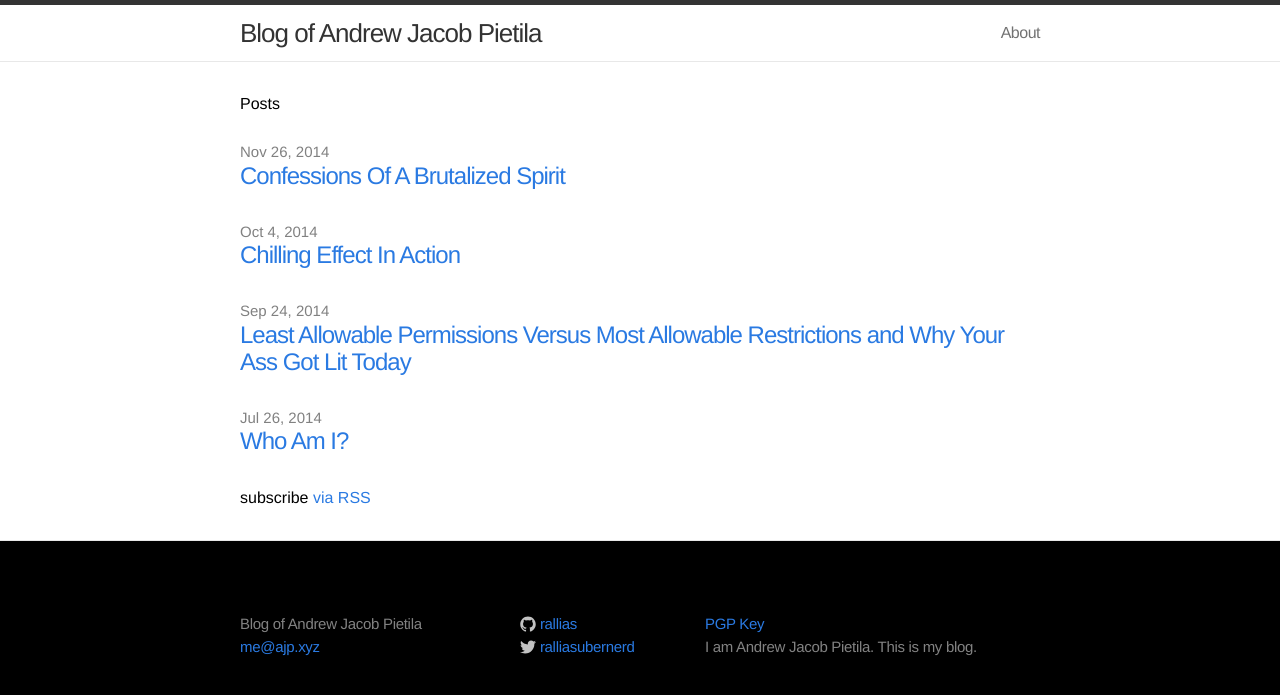
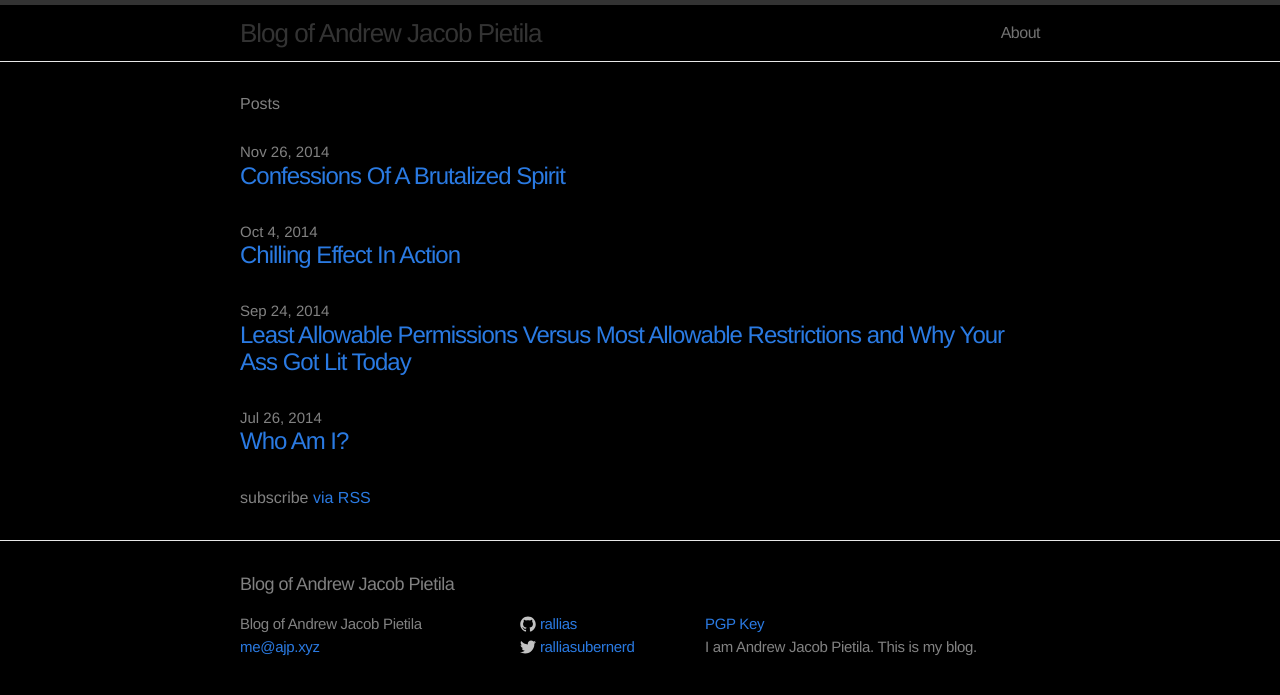
Before and after one commit to rallias/ajp.xyz, a Jekyll site: the page built from index.html, in a window 1280 px wide. Shown: the top 695 px of the page. Built offline with Jekyll 4.4.1, drawn with Linux system fonts in a browser that asks for light colours.

Commit message:
Update main.css

```diff
--- a/css/main.css
+++ b/css/main.css
@@ -19,7 +19,7 @@ body {
 h1, h2, h3, h4, h5, h6 { font-size: 100%; font-weight: 400; }
 
 a         { color: #2a7ae2; text-decoration: none; }
-a:hover   { color: #000; text-decoration: underline; }
+a:hover   { color: #fff; text-decoration: underline; }
 a:visited { color: #205caa; }
 
 /* Utility */
@@ -44,7 +44,7 @@ a:visited { color: #205caa; }
   border-top: 5px solid #333;
   border-bottom: 1px solid #e8e8e8;
   min-height: 56px;
-  background-color: white;
+  background-color: black;
 }
 
 .site-title,
@@ -85,6 +85,7 @@ a:visited { color: #205caa; }
   font-weight: 300;
   letter-spacing: -.5px;
   margin-bottom: 15px;
+  color: #818181;
 }
 
 .site-footer .column { float: left; margin-bottom: 15px; }
@@ -137,12 +138,16 @@ a:visited { color: #205caa; }
 
 .page-content {
   padding: 30px 0;
-  background-color: #fff;
+  background-color: #000;
 }
 
 
 /* Home styles */
 /* ----------------------------------------------------------*/
+
+.home {
+  color: #818181;
+}
 
 .home h1 { margin-bottom: 25px; }
 
@@ -173,6 +178,7 @@ a:visited { color: #205caa; }
   letter-spacing: -1.75px;
   line-height: 1;
   font-weight: 300;
+  color: #818181;
 }
 
 .post-header .meta {
@@ -181,7 +187,10 @@ a:visited { color: #205caa; }
   margin-top: 5px;
 }
 
-.post-content { margin: 0 0 30px; }
+.post-content {
+  margin: 0 0 30px;
+  color: #818181;
+}
 
 .post-content > * { margin: 20px 0; }
 
@@ -228,7 +237,7 @@ a:visited { color: #205caa; }
 .post pre,
 .post code {
   border: 1px solid #d5d5e9;
-  background-color: #eef;
+  background-color: #000;
   padding: 8px 12px;
   -webkit-border-radius: 3px;
   -moz-border-radius: 3px;
@@ -352,13 +361,16 @@ a:visited { color: #205caa; }
 
 @media screen and (max-width: 600px) {
 
-  .wrap { padding: 0 12px; }
+  .wrap {
+    padding: 0 12px;
+    color: #818181;
+  }
 
   .site-nav {
     position: fixed;
     z-index: 10;
     top: 14px; right: 8px;
-    background-color: white;
+    background-color: black;
     -webkit-border-radius: 5px;
     -moz-border-radius: 5px;
     border-radius: 5px;
```
